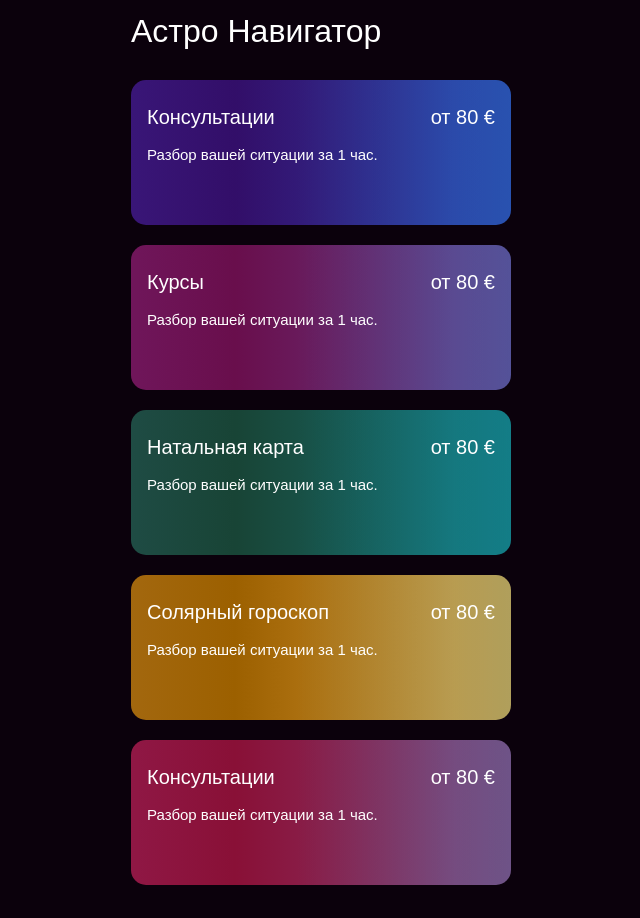
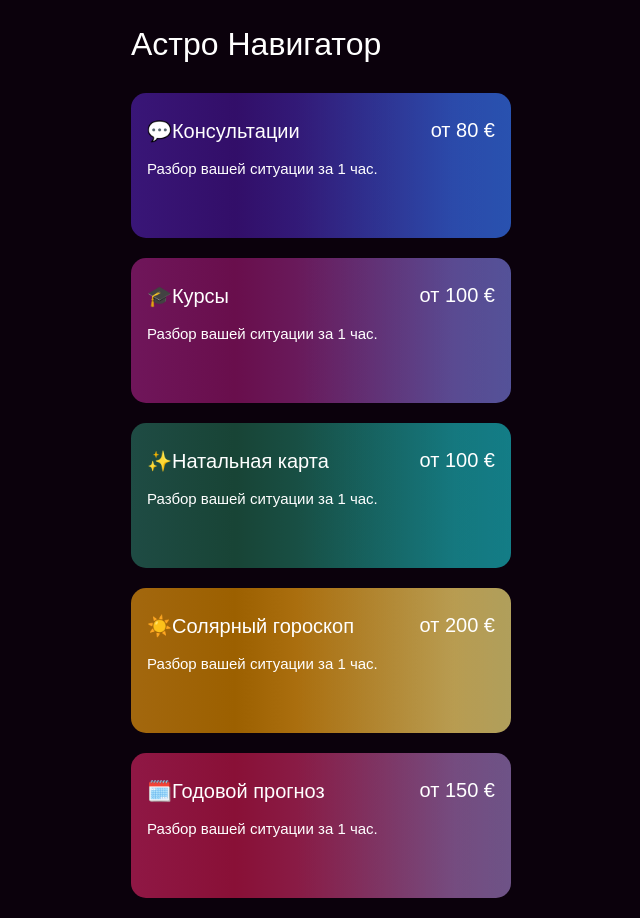
Before and after one commit to jomorogit/TelegranGrandraburaBot, a React (Vite) app: page / in a window 1280 px wide. Shown: the whole page, without its empty margins (319-959 px from the left). Built offline with nearby package versions, Linux system fonts and the light colour scheme.

Commit message:
Немного изменил интерфейс , добавил роутинг

```diff
--- a/package.json
+++ b/package.json
@@ -14,7 +14,8 @@
   },
   "dependencies": {
     "react": "^19.2.0",
-    "react-dom": "^19.2.0"
+    "react-dom": "^19.2.0",
+    "react-router-dom": "^7.11.0"
   },
   "devDependencies": {
     "@eslint/js": "^9.39.1",
@@ -24,6 +25,7 @@
     "eslint": "^9.39.1",
     "eslint-plugin-react-hooks": "^7.0.1",
     "eslint-plugin-react-refresh": "^0.4.24",
+    "gh-pages": "^6.3.0",
     "globals": "^16.5.0",
     "vite": "^7.2.4"
   }
--- a/src/App.jsx
+++ b/src/App.jsx
@@ -1,16 +1,24 @@
-import { useState } from 'react'
-import reactLogo from './assets/react.svg'
-import viteLogo from '/vite.svg'
-import './App.css'
-import MainPage from './components/MainPage'
-function App() {
+import { HashRouter as Router, Routes, Route } from 'react-router-dom';
+import MainPage from './components/MainPage'; // Путь к твоей главной
+import Consultations from './components/consultations/Consultations.jsx';
+// Допустим, создадим пустые компоненты для примера
 
 
+function App() {
   return (
-    <>
-      <MainPage/>
-    </>
-  )
+    <Router>
+      <Routes>
+        {/* Главная страница */}
+        <Route path="/" element={<MainPage />} />
+
+        {/* Страница консультаций */}
+         <Route path="/consultations" element={<Consultations />} />
+
+        {/* Можно добавить 404 страницу */}
+        <Route path="*" element={<div>Страница не найдена 404</div>} />
+      </Routes>
+    </Router>
+  );
 }
 
-export default App
+export default App;
--- a/src/components/CardButton.jsx
+++ b/src/components/CardButton.jsx
@@ -1,8 +1,11 @@
-function CardButton({ title, price, description, background }) {
+import { useNavigate } from 'react-router-dom';
+function CardButton({ title, price, description, background, link }) {
+  const navigate = useNavigate();
   return (
     <button
       className='button__consult buttons'
       style={{ background: background }}
+      onClick={() => navigate(link)}
     >
       <div className='buttons__inside'>
         <p className='text2'>{title}</p>
--- a/src/components/MainPage.css
+++ b/src/components/MainPage.css
@@ -8,7 +8,7 @@
 .MainPage__container{
     height: 100%;
     width: 440px;
-    margin-top: 1%;
+    margin-top: 2%;
     padding-left: 30px;
     padding-right: 30px;
 }
@@ -23,8 +23,6 @@
     text-align: left;
     margin-bottom: 30px;
 }
-
-
 
 .text2{
     color: white;
--- a/src/components/MainPage.jsx
+++ b/src/components/MainPage.jsx
@@ -8,39 +8,38 @@ export default function MainPage(){
                  <h1 className='text'>Астро Навигатор</h1>
 
                 <CardButton
-                    title="Консультации"
+                    title="💬Консультации"
                     price="80"
                     description="Разбор вашей ситуации за 1 час."
                     background="linear-gradient(90deg, rgba(0, 0, 0, 0) 0%, rgba(33, 37, 72, 0.2) 0.01%, rgba(0, 0, 0, 0.2) 27.4%, rgba(0, 195, 255, 0.2) 85.1%), linear-gradient(90deg, rgba(0, 0, 0, 0) 43.27%, rgba(0, 195, 255, 0.2) 100%), #3F1283"
+                    link="/consultations"
                 />
 
                 <CardButton
-                    title="Курсы"
-                    price="80"
+                    title="🎓Курсы"
+                    price="100"
                     description="Разбор вашей ситуации за 1 час."
                     background="linear-gradient(90deg, rgba(0, 0, 0, 0) 0%, rgba(33, 37, 72, 0.2) 0.01%, rgba(0, 0, 0, 0.2) 27.4%, rgba(0, 195, 255, 0.2) 85.1%), linear-gradient(90deg, rgba(0, 0, 0, 0) 43.27%, rgba(0, 195, 255, 0.2) 100%), #83125F"
 
                 />
 
-
-
                 <CardButton
-                    title="Натальная карта"
-                    price="80"
+                    title="✨Натальная карта"
+                    price="100"
                     description="Разбор вашей ситуации за 1 час."
                     background="linear-gradient(90deg, rgba(0, 0, 0, 0) 0%, rgba(33, 37, 72, 0.2) 0.01%, rgba(0, 0, 0, 0.2) 27.4%, rgba(0, 195, 255, 0.2) 85.1%), linear-gradient(90deg, rgba(0, 0, 0, 0) 43.27%, rgba(0, 195, 255, 0.2) 100%), #1E5543"
                     />
 
                 <CardButton
-                    title="Солярный гороскоп"
-                    price="80"
+                    title="☀️Солярный гороскоп"
+                    price="200"
                     description="Разбор вашей ситуации за 1 час."
                     background="linear-gradient(90deg, rgba(0, 0, 0, 0) 0%, rgba(33, 37, 72, 0.2) 0.01%, rgba(0, 0, 0, 0.2) 27.4%, rgba(255, 255, 255, 0.2) 85.1%), linear-gradient(90deg, rgba(0, 0, 0, 0) 43.27%, rgba(0, 195, 255, 0.2) 100%), #C37800"
                 />
 
                 <CardButton
-                    title="Консультации"
-                    price="80"
+                    title="🗓️Годовой прогноз"
+                    price="150"
                     description="Разбор вашей ситуации за 1 час."
                     background="linear-gradient(90deg, rgba(0, 0, 0, 0) 0%, rgba(33, 37, 72, 0.2) 0.01%, rgba(0, 0, 0, 0.2) 27.4%, rgba(0, 195, 255, 0.2) 85.1%), linear-gradient(90deg, rgba(0, 0, 0, 0) 43.27%, rgba(0, 195, 255, 0.2) 100%), #AB1444"
                 />
--- /dev/null
+++ b/src/components/consultations/Consultations.jsx
@@ -0,0 +1,6 @@
+export default function Consultations(){
+    return(
+        <>
+        </>
+    )
+}
```
Also changed, not shown: 1 other file (tests, documents, lock files or other folders).
